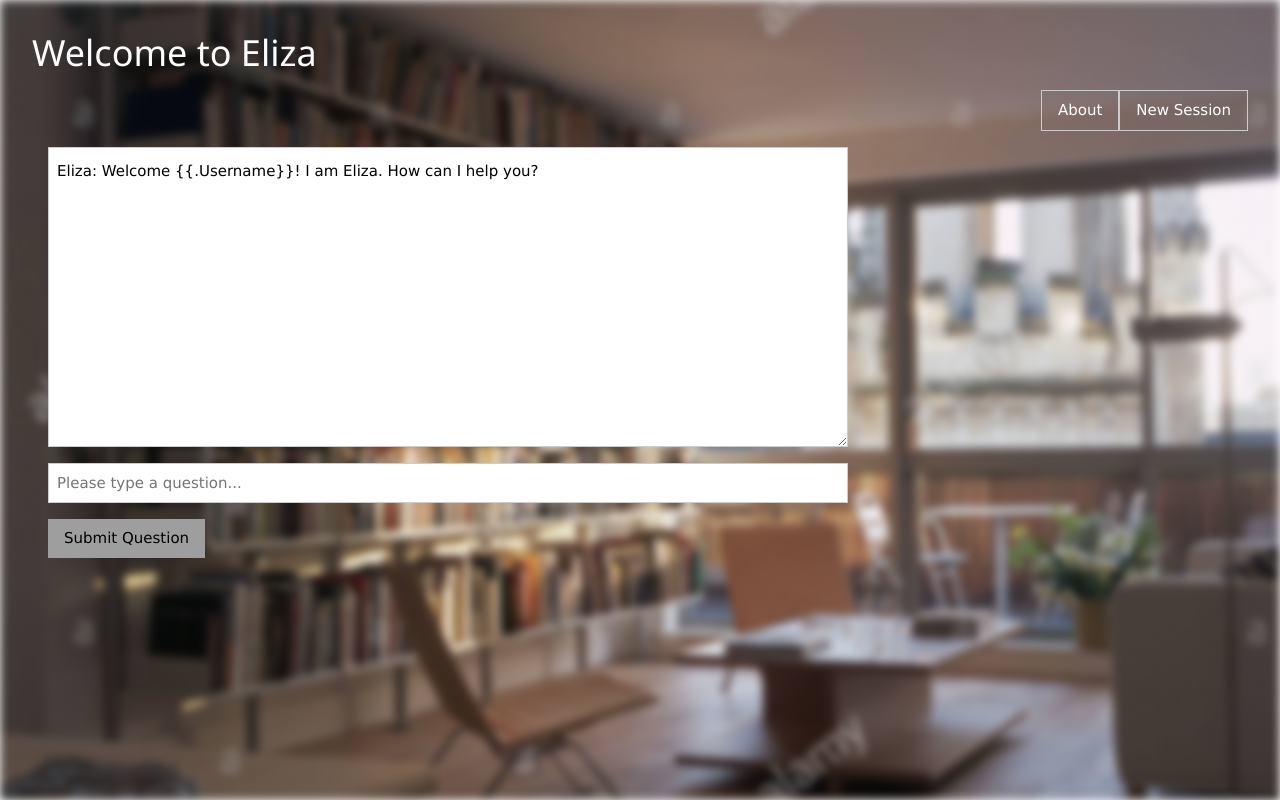
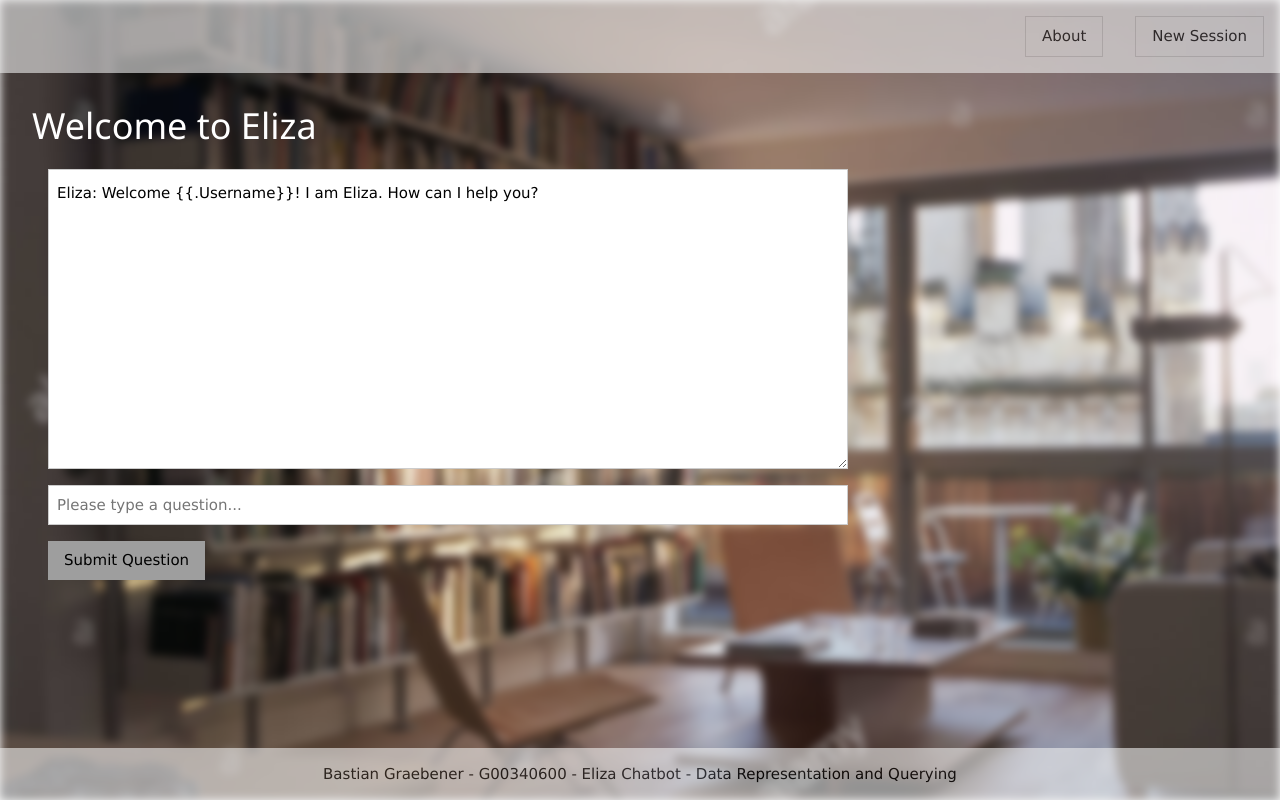
Before and after one commit to bGraebener/Eliza, a plain HTML site: page res/session.html in a window 1280 px wide. Drawn offline with nearby package versions, Linux system fonts and the light colour scheme.

Commit message:
add more html

```diff
--- a/res/session.html
+++ b/res/session.html
@@ -27,13 +27,14 @@
 
 <body>
     <div class="page-bg"></div>
+
+    <header class="w3-bar w3-light-gray w3-opacity" style="width:100%">
+        <a href="/" class="w3-bar-item w3-right w3-border w3-button w3-margin">New Session</a>
+        <a href="/about" class="w3-bar-item w3-right w3-border w3-button w3-margin">About</a>
+    </header>
+
     <div class="w3-container w3-margin">
-
         <h1 class="w3-text-white">Welcome to Eliza</h1>
-        <div class="w3-bar">
-            <a href="/" class="w3-bar-item w3-right w3-border w3-button w3-text-white w3-hover-black">New Session</a>
-            <a href="/about" class="w3-bar-item w3-right w3-border w3-button w3-text-white w3-hover-black">About</a>
-        </div>
 
         <form class="w3-container  w3-margin-top" onSubmit="return false;">
 
@@ -46,6 +47,11 @@
 
     </div>
 
+    <footer class="w3-bar w3-light-gray w3-opacity" style="position:fixed; bottom:0; width:100%">
+
+        <p class="w3-center">Bastian Graebener - G00340600 - Eliza Chatbot - Data Representation and Querying</p>
+    </footer>
+
     <script type="text/javascript" src="./script.js"></script>
 
 </body>
```
Also changed, not shown: res/index.html (+10 -6 lines).
